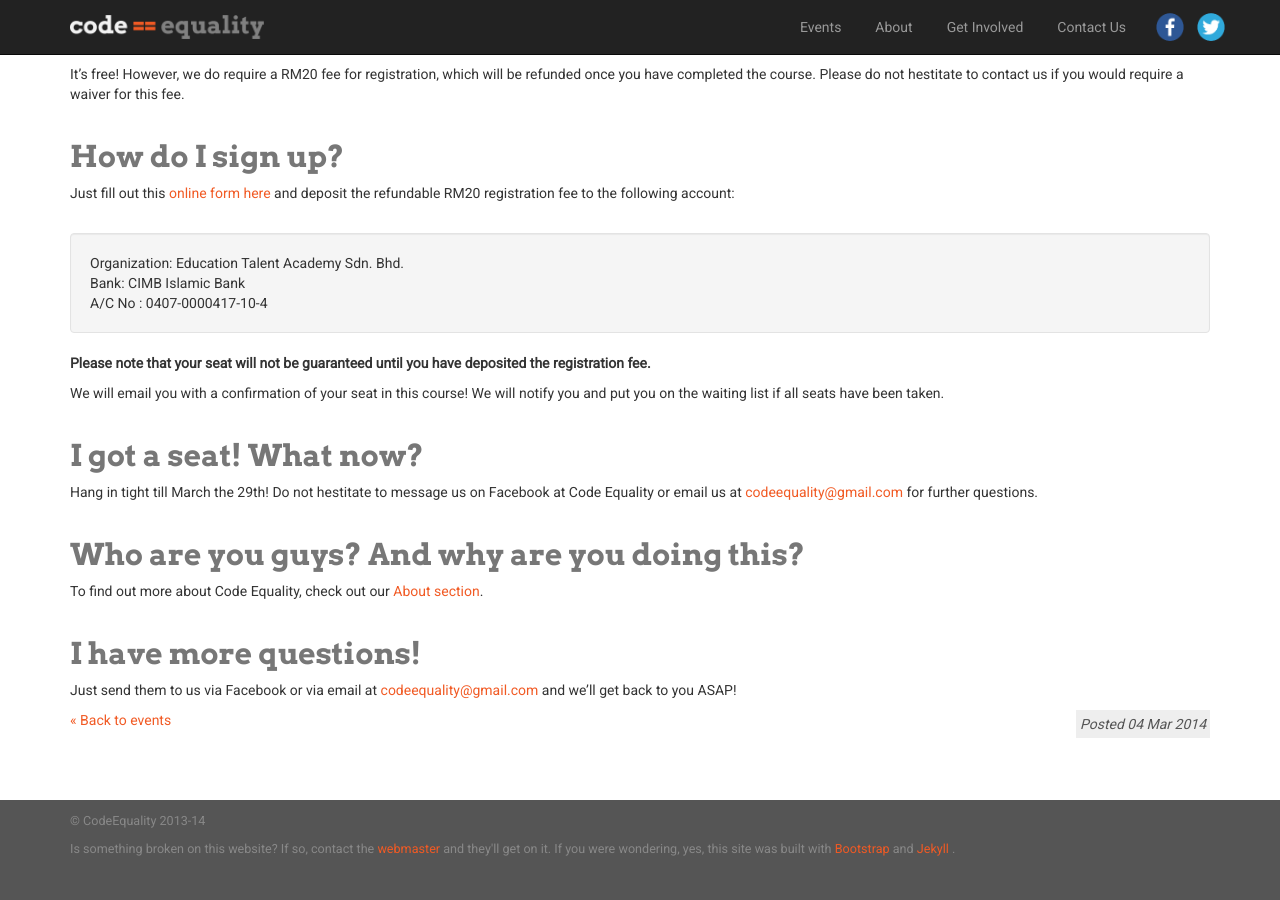
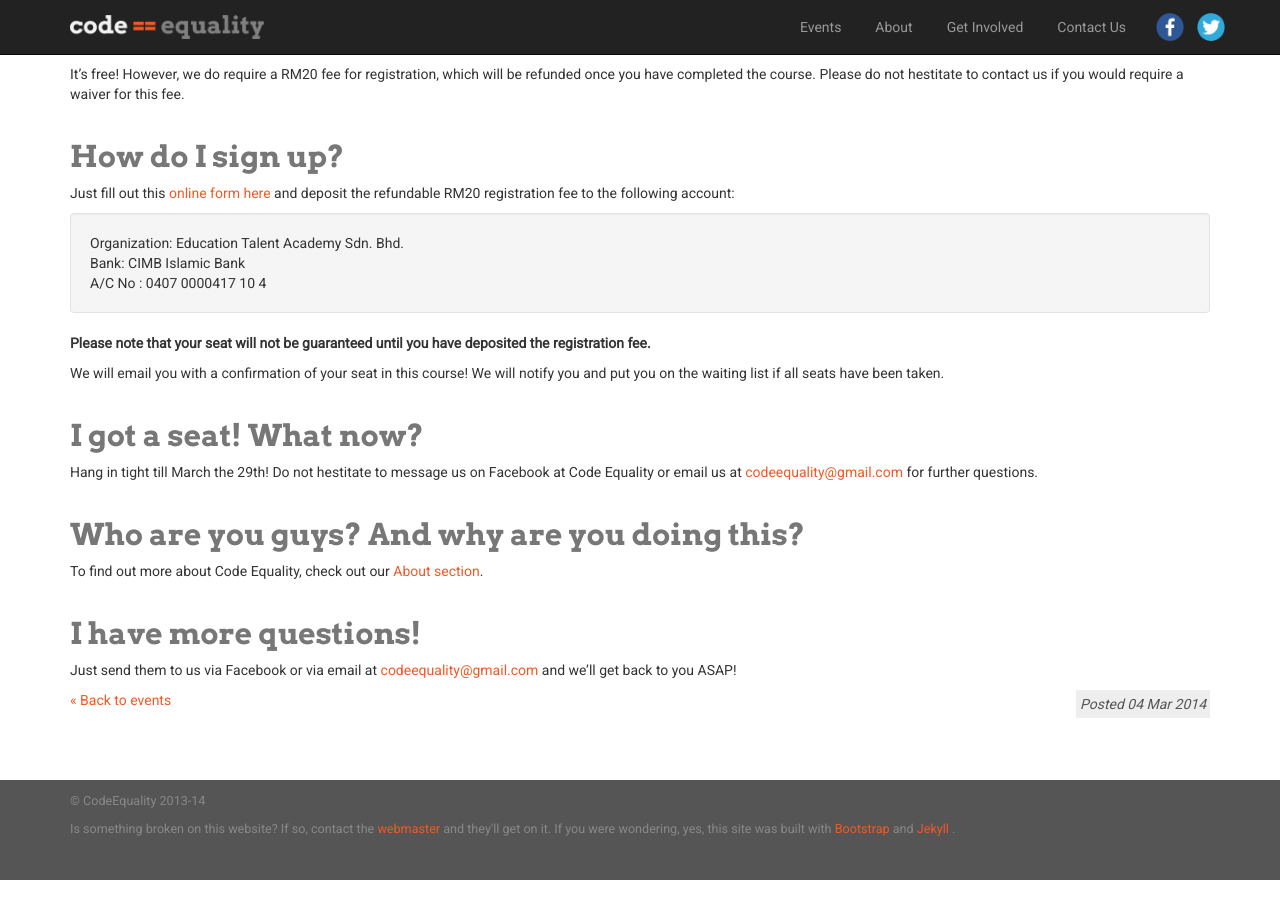
Before and after one commit to CodeEquality/codeequality.github.io, a Jekyll site: the page built from _posts/2014-03-04-introduction-to-coding-weekend-camp.md, in a window 1280 px wide and 900 px high, scrolled down 728 px. Built offline with Jekyll 4.4.1, drawn with Linux system fonts in a browser that asks for light colours; nearby versions of some CDN libraries.

```diff
--- a/_posts/2014-03-04-introduction-to-coding-weekend-camp.md
+++ b/_posts/2014-03-04-introduction-to-coding-weekend-camp.md
@@ -29,13 +29,12 @@ We are limiting this session to 30 people only, but we will have waiting lists,
 It's free! However, we do require a RM20 fee for registration, which will be refunded once you have completed the course. Please do not hestitate to contact us if you would require a waiver for this fee.
 
 ##How do I sign up?
-Just fill out this <a href="https://docs.google.com/forms/d/1m7oZ9kchVh1HXeWRJH680J2n-v6HHebSmMmKDnh0mtU/viewform" target="_blank"> online form here</a> and deposit the refundable RM20 registration fee to the following account:
-<br/>
+Just fill out this  <a href="https://docs.google.com/forms/d/1m7oZ9kchVh1HXeWRJH680J2n-v6HHebSmMmKDnh0mtU/viewform" target="_blank"> online form here</a> and deposit the refundable RM20 registration fee to the following account:
 <br/>
 <div class="well">
 Organization: Education Talent Academy Sdn. Bhd.<br/>
 Bank: CIMB Islamic Bank<br/>
-A/C No : 0407-0000417-10-4<br/>
+A/C No : 0407 0000417 10 4<br/>
 </div>
 <strong>Please note that your seat will not be guaranteed until you have deposited the registration fee.</strong>
 
```
Also changed, not shown: 1 other file.
